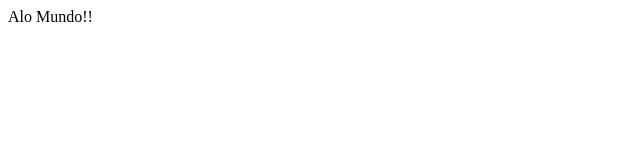
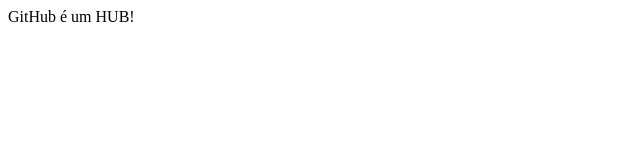
Before and after one commit to Soldado00r/gdg, a plain HTML site: page index.html in a window 1280 px wide. Shown: the full height of the page, 0-640 px from the left. Drawn offline with Linux system fonts and the light colour scheme.

Commit message:
Modificado o Body

```diff
--- a/index.html
+++ b/index.html
@@ -4,6 +4,6 @@
 	</header>
 
 	<body>
-		Alo Mundo!!
+		GitHub é um HUB!
 	</body>
 </html>
```
